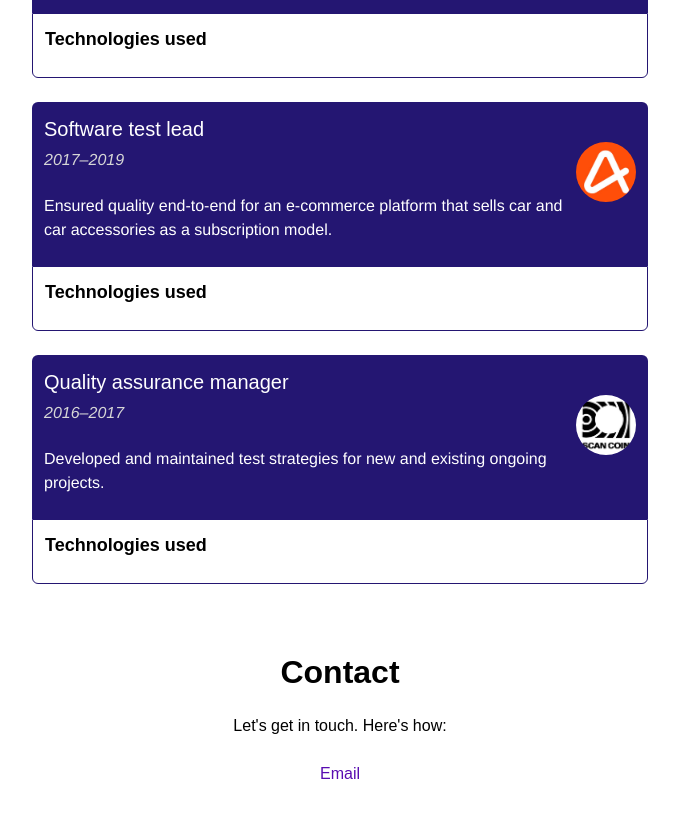
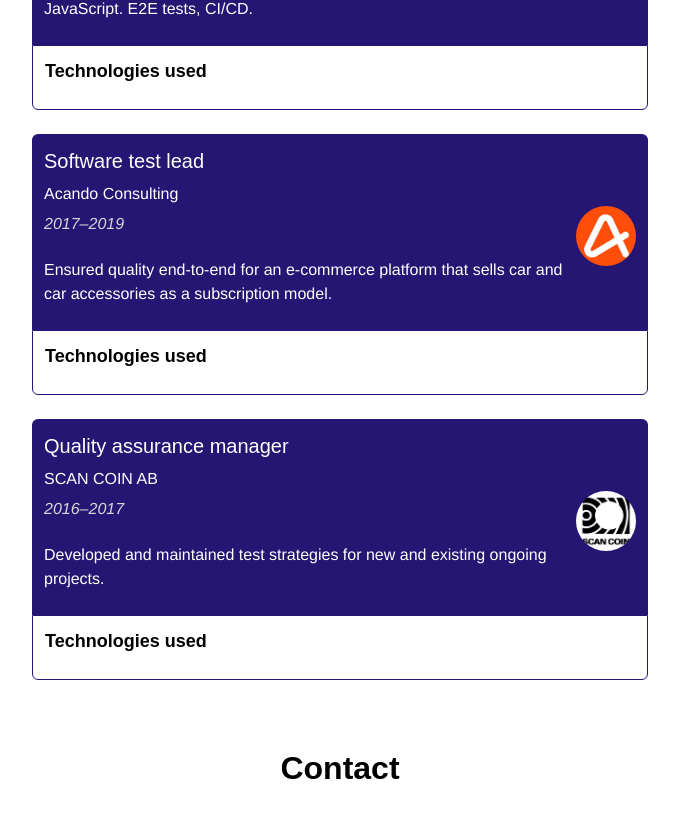
Before and after one commit to tederlandsson/portfolio, a React (Create React App) app: page / in a window 1280 px wide. Shown: the part 885-1698 px from the top of the page, without its empty margins (300-979 px from the left). Built offline with nearby package versions, Linux system fonts and the light colour scheme; what webfontloader would draw is missing.

Commit message:
refactoring company name and contact text

```diff
--- a/src/components/Contact/Contact.tsx
+++ b/src/components/Contact/Contact.tsx
@@ -12,6 +12,7 @@ import linkedinFilled from '@iconify-icons/ant-design/linkedin-filled';
 
 type ContactProps = Readonly<{
   data: {
+    text: string,
     email: string;
     linkedin: string;
     github: string;
@@ -23,6 +24,7 @@ const Contact: React.FC<ContactProps> = (
 ) => {
   const {
     data: {
+      text,
       email,
       linkedin,
       github,
@@ -35,7 +37,7 @@ const Contact: React.FC<ContactProps> = (
         <div className="contact">
           <h2 className="component-header">Contact</h2>
           <ul className="no-bullets">
-            <p>Let's get in touch. Here's how:</p>
+            <p>{text}</p>
             < br/>
             <li data-autoid="email">
               <Icon icon={emailIcon} />
--- a/src/components/Experience/ExperienceItem.tsx
+++ b/src/components/Experience/ExperienceItem.tsx
@@ -10,6 +10,7 @@ interface ExperienceItemProps {
   data: {
     header1: string;
     subHeader?: string;
+    company?: string;
     description: string;
     bottomHeader?: string;
     image?: string;
@@ -31,9 +32,16 @@ class ExperienceItem extends Component<ExperienceItemProps> {
             <div className="top-container">
               <h3 className="header">{content.header1}</h3>
               <div className="grid-container">
-                <p className="sub-header">{content.subHeader? content.subHeader : ''}</p>
+              {content?.company &&
+                 <>
+                  <p className="company">{content.company}</p>
+                </>
+              }
+              <p className="sub-header">{content.subHeader? content.subHeader : ''}</p>
+              {content?.image &&
                 <img src={content.image} alt={content.imageAltText} className="image"/>
-                <p className="description">{content.description}</p>
+              }
+              <p className="description">{content.description}</p>
               </div>
             </div>
             <div className="bottom-container">
@@ -73,6 +81,7 @@ const ExperienceItemStyling = styled.div`
   .top-container h3 {
     font-size: 20px;
     font-family: ${Typography.secondary};
+    margin-bottom: ${Margins.xsmall};
   }
 
   .description {
@@ -80,12 +89,16 @@ const ExperienceItemStyling = styled.div`
     margin-top: ${isMobile ? '-20px' : '-60px'};
   }
 
+  .company {
+    font-style: bold;
+  }
+
   .sub-header {
     text-align: left;
     font-style: italic;
     color: ${Colors.experienceGray};
     font-size: ${FontSizes.medium};
-    padding: ${Margins.xsmall} ${Margins.xsmall} ${Margins.xsmall} 0;
+    padding: ${Margins.xsmall} ${Margins.xsmall} ${Margins.medium} 0;
     grid-column: 1;
   }
 
@@ -121,7 +134,6 @@ const ExperienceItemStyling = styled.div`
     border-radius: 12.5%;
     color: #000;
   }
-
 `;
 
 export default ExperienceItem;
--- a/src/config/about.ts
+++ b/src/config/about.ts
@@ -12,6 +12,7 @@ export const AboutContent: AboutProps = {
 
 interface ContactInfoProps {
   data: {
+    text: string;
     email: string;
     linkedin: string;
     github: string;
@@ -20,6 +21,7 @@ interface ContactInfoProps {
 
 export const ContactInfo: ContactInfoProps = {
   data: {
+    text: "Interested in working together? Let's get in touch. Here's how:",
     email: 'mailto:tederlandsson@gmail.com',
     linkedin: 'https://www.linkedin.com/in/tederlandsson',
     github: 'https://github.com/tederlandsson/',
--- a/src/config/experience.ts
+++ b/src/config/experience.ts
@@ -24,6 +24,7 @@ const experienceContent = [
   {
     header1: 'Quality assurance engineer',
     subHeader: '2019–present',
+    company: 'Volvo Car Corporation',
     description: 'Front end test automation for React components and web pages using JavaScript. E2E tests, CI/CD.',
     bottomHeader: 'Technologies used',
     image: vcc_logo,
@@ -35,6 +36,7 @@ const experienceContent = [
   {
     header1: 'Software test lead',
     subHeader: '2017–2019',
+    company: 'Acando Consulting',
     description: 'Ensured quality end-to-end for an e-commerce platform that sells car and car accessories as a subscription model.',
     bottomHeader: 'Technologies used',
     image: acando_logo,
@@ -46,6 +48,7 @@ const experienceContent = [
   {
     header1: 'Quality assurance manager',
     subHeader: '2016–2017',
+    company: 'SCAN COIN AB',
     description: 'Developed and maintained test strategies for new and existing ongoing projects.',
     bottomHeader: 'Technologies used',
     image: sc_logo,
```
